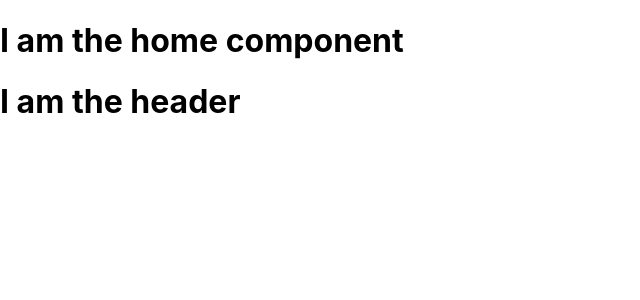
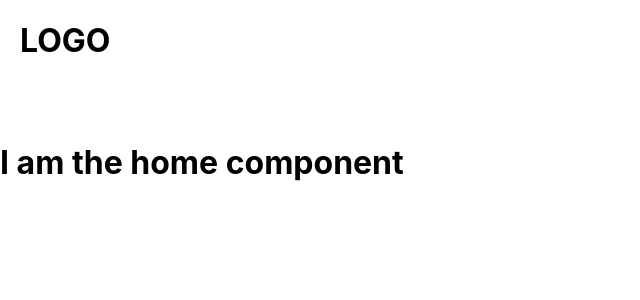
Before and after one commit to kingz10102/trip-site, a React (Create React App) app: page / in a window 1280 px wide. Shown: the top 300 px of the page, without its empty margins (0-640 px from the left). Built offline with nearby package versions, Linux system fonts and the light colour scheme.

Commit message:
this a commit

```diff
--- a/package.json
+++ b/package.json
@@ -6,6 +6,7 @@
     "@testing-library/jest-dom": "^4.2.4",
     "@testing-library/react": "^9.3.2",
     "@testing-library/user-event": "^7.1.2",
+    "bem": "^2.0.0",
     "react": "^16.13.1",
     "react-dom": "^16.13.1",
     "react-scripts": "3.4.3"
--- a/src/App.js
+++ b/src/App.js
@@ -6,10 +6,10 @@ import './App.css';
 function App() {
   return (
     <div className="App">
+      {/* Header */}
+        <Header/>
       {/* Home */}
       <Home/>
-      {/* Header */}
-      <Header/>
     </div>
   );
 }
--- a/src/components/Header.jsx
+++ b/src/components/Header.jsx
@@ -4,7 +4,7 @@ import '../css/Header.css';
 function Header() {
     return (
         <div className="header">
-            <h1>I am the header</h1>
+            <h1 className="header__icon">LOGO</h1>
         </div>
     )
 }
--- a/src/css/Header.css
+++ b/src/css/Header.css
@@ -0,0 +1,5 @@
+.header__icon {
+    object-fit: contain;
+    height: 100px;
+    margin-left: 20px;
+}
```
Also changed, not shown: 1 other file (tests, documents, lock files or other folders).
